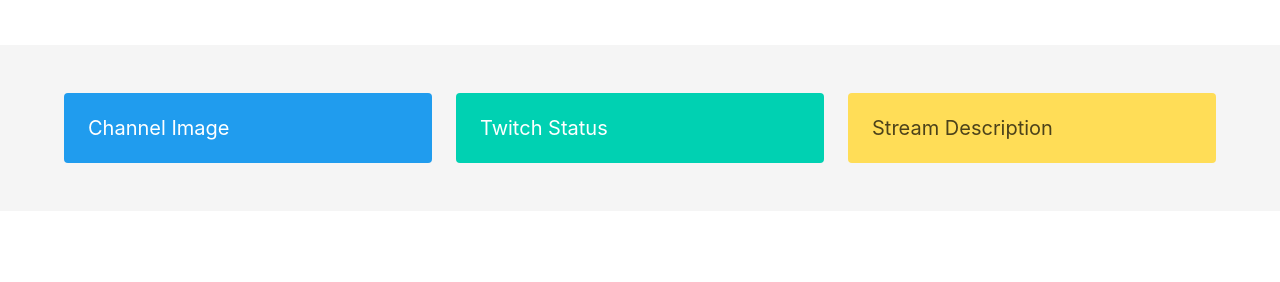
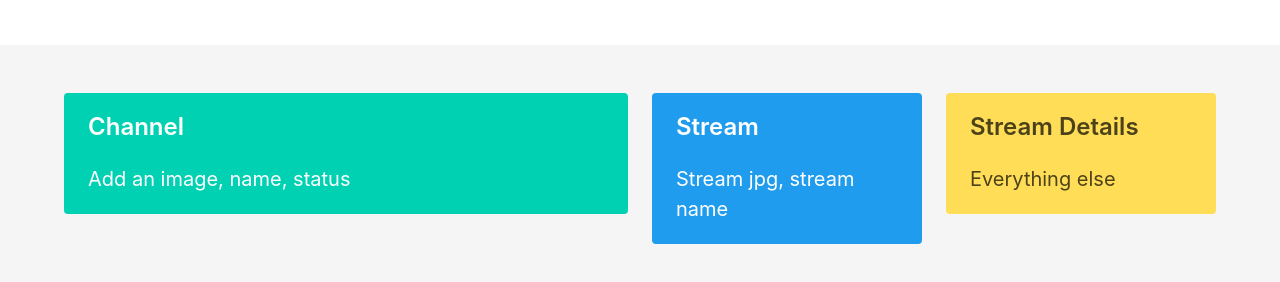
Before and after one commit to TravelingMan/fcc-twitch-api, a plain HTML site: page index.html in a window 1280 px wide. Shown: the part 116-398 px from the top of the page. Drawn offline with nearby package versions, Linux system fonts and the light colour scheme.

Commit message:
Add styling to columns

```diff
--- a/index.html
+++ b/index.html
@@ -25,25 +25,28 @@
 <section class="section has-background-light">
   <div class="container">
     <div class="columns">
-      <div class="column">
-        <div class="notification is-info">
+      <div class="column is-half">
+        <div class="notification is-primary">
+          <h1 class="title is-size-4">Channel</h1>
           <p class="is-size-5">
-              Channel Image
+              Add an image, name, status
           </p>
         </div>
       </div>
       <div class="column">
-        <div class="notification is-primary">
-            <p class="is-size-5">
-                Twitch Status
-            </p>
+        <div class="notification is-info">
+          <h1 class="title is-size-4">Stream</h1>
+          <p class="is-size-5">
+              Stream jpg, stream name
+          </p>
         </div>
       </div>
       <div class="column">
         <div class="notification is-warning">
-            <p class="is-size-5">
-                Stream Description
-            </p>
+          <h1 class="title is-size-4">Stream Details</h1>
+          <p class="is-size-5">
+              Everything else
+          </p>
         </div>
       </div>
     </div>
```
